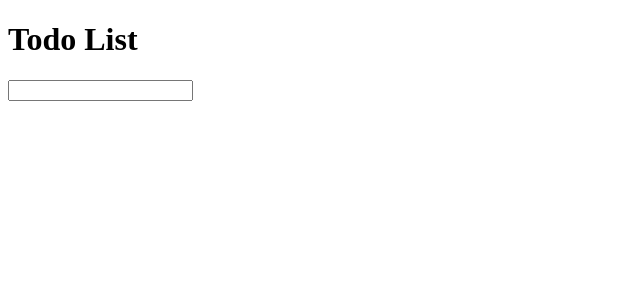
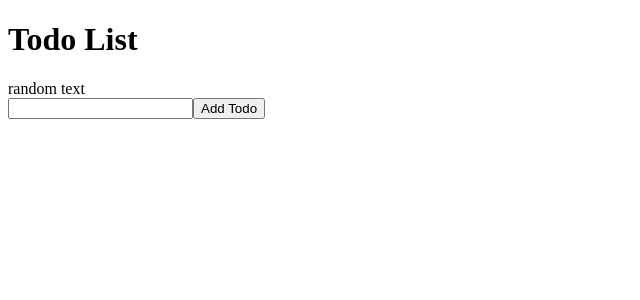
Before and after one commit to julweng/react-ts-webpack, a React app: page / in a window 1280 px wide. Shown: the top 300 px of the page, without its empty margins (0-640 px from the left). Built offline with nearby package versions, Linux system fonts and the light colour scheme.

Commit message:
usecontext

```diff
--- /dev/null
+++ b/src/context.tsx
@@ -0,0 +1,22 @@
+import React, { createContext } from 'react';
+
+const {Provider, Consumer} = createContext({})
+
+type ParentProps = {
+  children: React.ReactNode
+}
+
+export const Parent = ({ children }: ParentProps): JSX.Element => {
+  const text:string = 'random text'
+
+  return <Provider value={text}>{children}</Provider>
+}
+
+export const Child = (): JSX.Element => {
+
+  return (
+    <Consumer>
+      {text => <div>{text}</div>}
+    </Consumer>
+  )
+}
--- a/src/index.tsx
+++ b/src/index.tsx
@@ -1,17 +1,59 @@
-import React, {Fragment} from 'react'
+import React, { Fragment, useState } from 'react'
 import ReactDOM from 'react-dom'
+import { Parent, Child } from './context'
+
+type FormElem = React.FormEvent<HTMLFormElement>
+
+interface ITodo {
+  text: string
+  complete: boolean
+}
 
 export default function App(): JSX.Element {
+  const [value, setValue] = useState<string>('')
+  const [todos, setTodos] = useState<ITodo[]>([])
 
+  const handleSubmit = (e: FormElem): void => {
+    e.preventDefault()
+    addTodo(value)
+    setValue('')
+  }
+
+  const addTodo = (text: string): void => {
+    const newTodos: ITodo[] = [...todos, { text, complete: false }]
+    setTodos(newTodos)
+  }
+
+  const deleteTodo = (index: number): void => {
+    const newTodos: ITodo[] = [...todos]
+    newTodos.splice(index, 1)
+    setTodos(newTodos)
+  }
+
+  const completeTodo = (index: number): void => {
+    const newTodos: ITodo[] = [...todos]
+    newTodos[index].complete = !newTodos[index].complete
+    setTodos(newTodos)
+  }
 
   return (
     <Fragment>
       <h1>Todo List</h1>
-      <form>
-        <input type="text" required>
+      <Parent><Child /></Parent>
+      <form onSubmit={handleSubmit}>
+        <input type="text" value={value} onChange={e => setValue(e.target.value)} required />
+        <button type="submit">Add Todo</button>
+      </form>
+      <section>
+        {todos.map((todo: ITodo, index: number) => (
+          <Fragment key={index}>
+            <div style={{ textDecoration: todo.complete ? 'line-through' : '' }}>{todo.text}</div>
+            <button type="button" onClick={() => completeTodo(index)}>{todo.complete ? 'Incomplete' : 'complete'}</button>
+            <button type="button" onClick={() => deleteTodo(index)}>&times;</button>
+          </Fragment>
 
-        </input>
-      </form>
+        ))}
+      </section>
     </Fragment>
   )
 }
--- a/webpack.config.js
+++ b/webpack.config.js
@@ -4,7 +4,7 @@ const rules = [
   {
     test: /\.tsx?/,
     exclude: /node_modules/,
-    loader: 'babel-loader'
+    use: ['babel-loader'],
   }
 ]
 
@@ -13,6 +13,7 @@ module.exports = {
   entry: './src/index.tsx',
   output: {
     path: path.resolve(__dirname, 'build'),
+    publicPath: '/',
     filename: 'bundle.js',
   },
   module: { rules },
@@ -23,4 +24,5 @@ module.exports = {
     contentBase: './',
     port: 3000,
   },
+  devtool: 'inline-source-map'
 };
```
